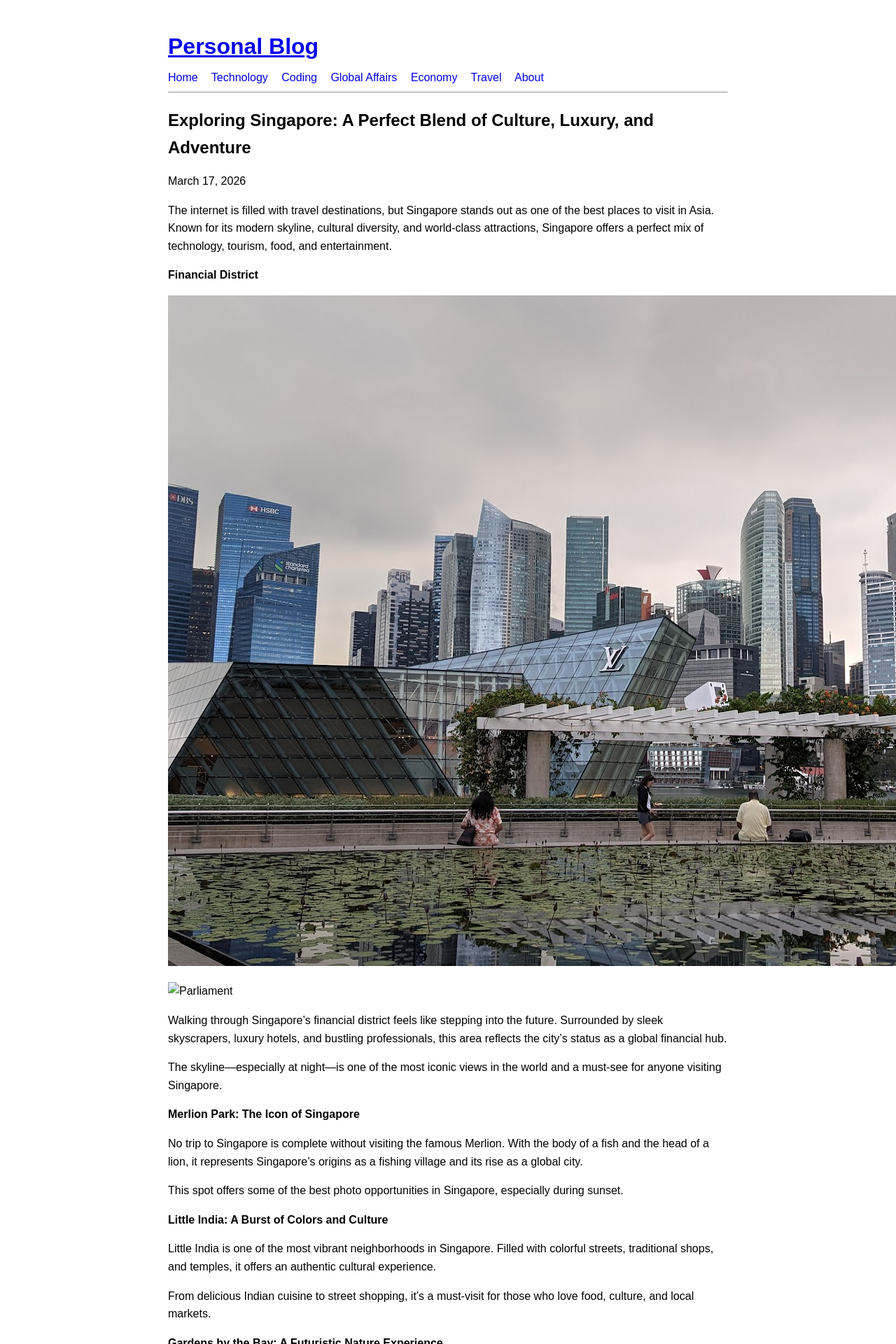
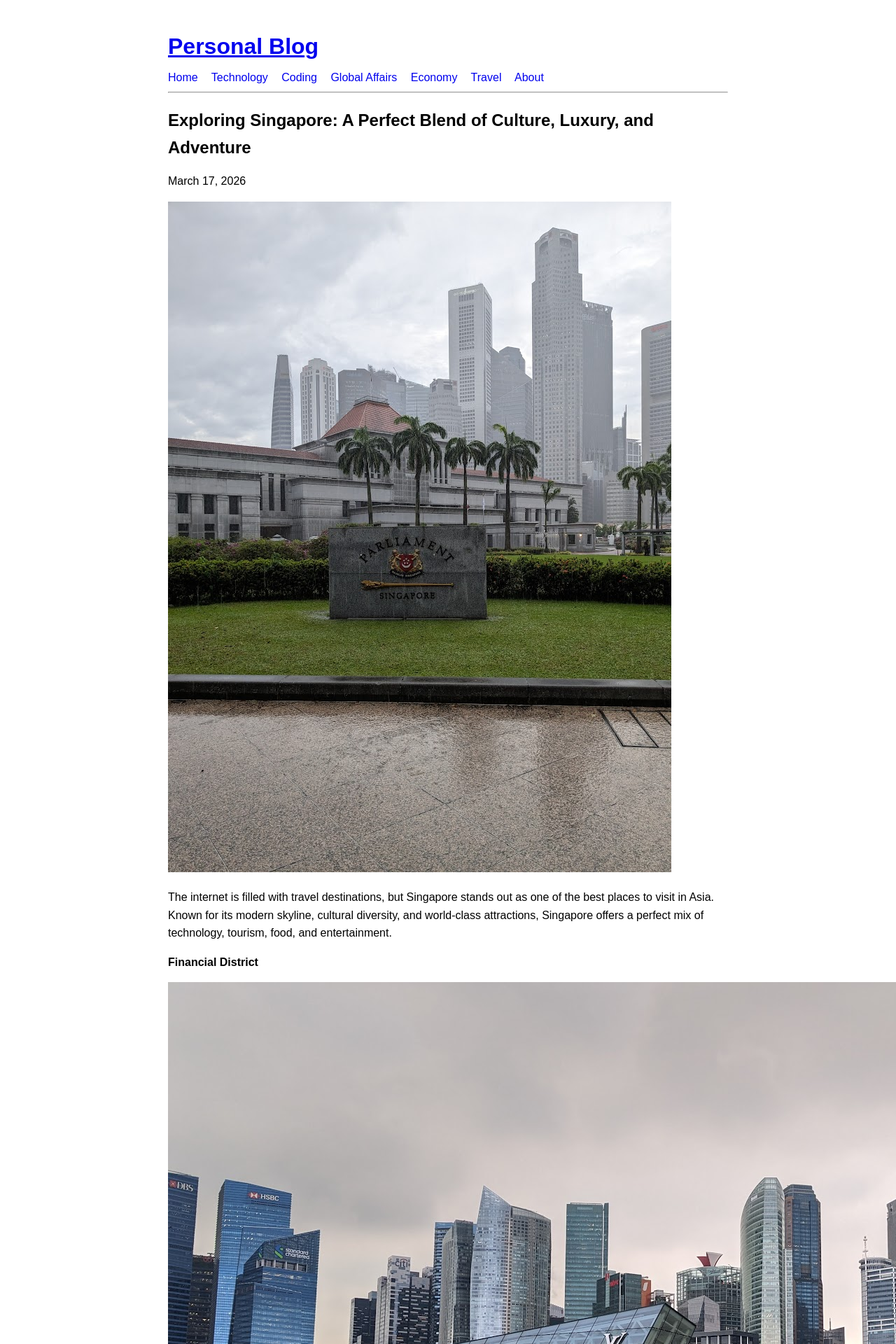
Before and after one commit to shisuiUchiha/shisuiuchiha.github.io, a Jekyll site: the page built from _posts/2026-03-17-Exploring-Singapore-A -Perfect-Blend-of-Culture-Luxury -and-Adventure.md, in a window 1280 px wide. Shown: the top 1920 px of the page at 70% size. Built offline with Jekyll 4.4.1, drawn with Linux system fonts in a browser that asks for light colours.

Commit message:
full fix

```diff
--- a/_posts/2026-03-17-Exploring-Singapore-A -Perfect-Blend-of-Culture-Luxury -and-Adventure.md
+++ b/_posts/2026-03-17-Exploring-Singapore-A -Perfect-Blend-of-Culture-Luxury -and-Adventure.md
@@ -6,13 +6,13 @@
         tags: [travel, blog]
 ---
 
+![Parliament](/assets/images/travel/singapore/parliament.jpg)
+
 The internet is filled with travel destinations, but Singapore stands out as one of the best places to visit in Asia. Known for its modern skyline, cultural diversity, and world-class attractions, Singapore offers a perfect mix of technology, tourism, food, and entertainment.
 
 **Financial District**
 
 ![Financial District](/assets/images/travel/singapore/financial_district-1.jpg)
-
-![Parliament](../assets/images/travel/singapore/parliament.jpg)
 
 Walking through Singapore’s financial district feels like stepping into the future. Surrounded by sleek skyscrapers, luxury hotels, and bustling professionals, this area reflects the city’s status as a global financial hub.
 
@@ -32,7 +32,7 @@ From delicious Indian cuisine to street shopping, it’s a must-visit for those
 
 **Gardens by the Bay: A Futuristic Nature Experience**
 
-![Gardens by the Bay](../assets/images/travel/singapore/gardens_by_the_bay.jpg)
+![Gardens by the Bay](/assets/images/travel/singapore/gardens_by_the_bay.jpg)
 
 Gardens by the Bay is one of Singapore’s most iconic attractions. The towering Supertree structures and climate-controlled domes create a surreal blend of nature and technology.
 
@@ -46,7 +46,7 @@ It’s the perfect place to explore Singapore’s cultural roots, try local food
 
 **Sentosa Island: The Ultimate Getaway**
 
-![Sentosa](../assets/images/travel/singapore/pheonix_show_sentosa.jpg)
+![Sentosa](/assets/images/travel/singapore/pheonix_show_sentosa.jpg)
 
 Sentosa Island is Singapore’s top destination for relaxation and entertainment. With beautiful beaches, luxury resorts, and exciting attractions, it offers something for every traveler.
 
```
